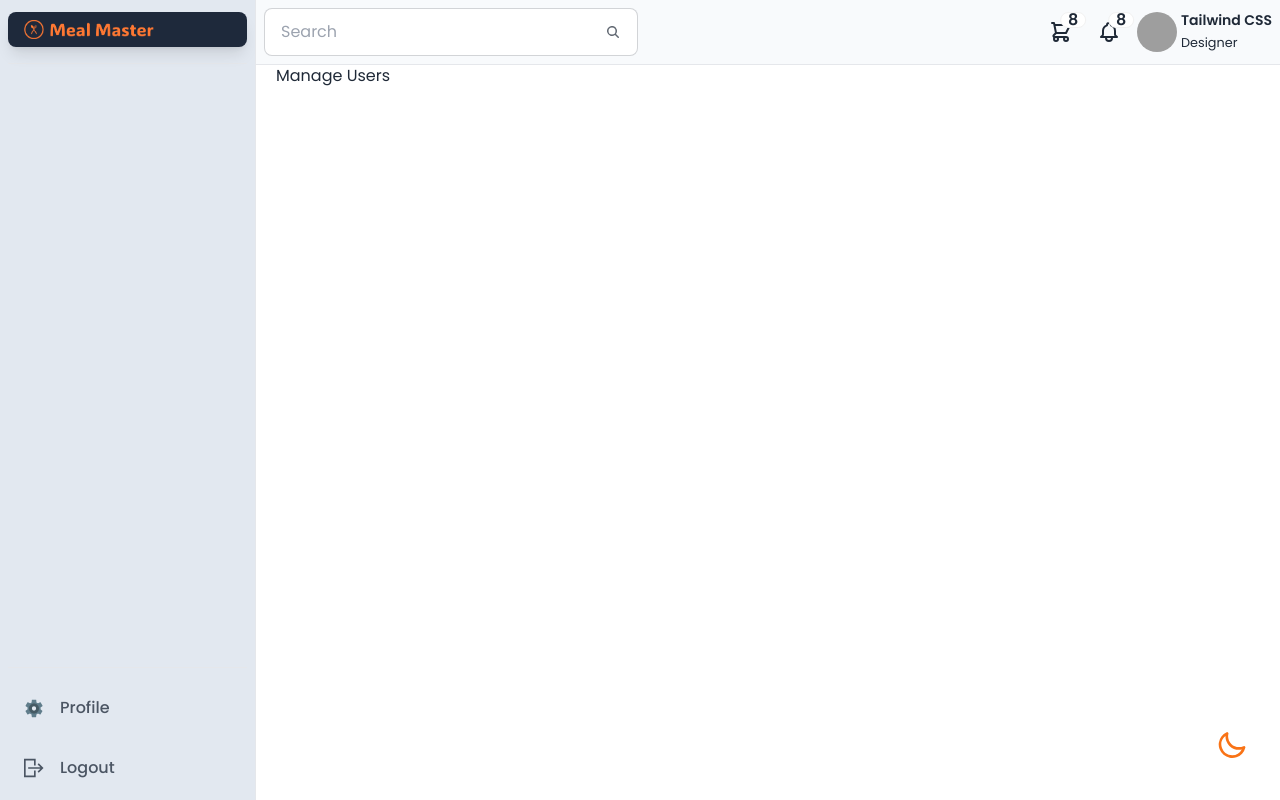
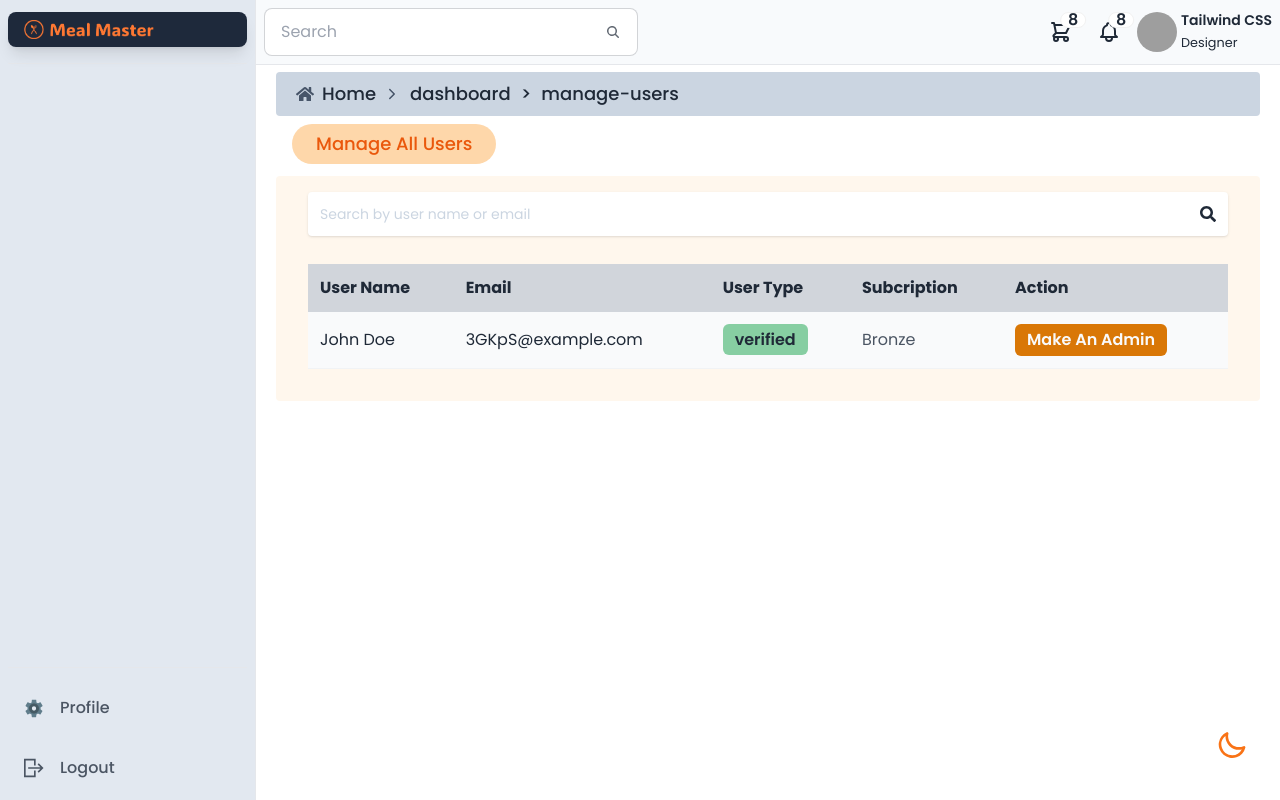
Before and after one commit to JuborajSujon/meal-master-client, a React (Vite) app: page /dashboard/manage-users in a window 1280 px wide. Built offline with nearby package versions, Linux system fonts and the light colour scheme; no server answers; grey boxes are pictures that could not be loaded.

Commit message:
Added Manage user page

```diff
--- a/src/AuthProvider/AuthProvider.jsx
+++ b/src/AuthProvider/AuthProvider.jsx
@@ -97,8 +97,8 @@ const AuthProvider = ({ children }) => {
       email: user?.email,
       name: user?.displayName,
       photo: user?.photoURL || "https://i.ibb.co/Jn1jJHN/avater.png",
-      role: "bronze",
-      status: "verified",
+      role: "verified",
+      badge: "bronze",
       createdAt: user?.metadata.createdAt,
       lastLogin: user?.metadata.lastLoginAt,
     };
--- a/src/Routes/Routes.jsx
+++ b/src/Routes/Routes.jsx
@@ -10,8 +10,9 @@ import Login from "../pages/Login/Login";
 import Register from "../pages/Register/Register";
 import PrivateRoute from "./PrivateRoute";
 import Dashboard from "../Layout/Dashboard";
-import AddMeal from "../pages/Dashboard/AddMeal/AddMeal";
+import AddMeal from "../pages/Dashboard/AdminPage/AddMeal/AddMeal";
 import UserProfile from "../pages/Dashboard/UserProfile/UserProfile";
+import ManageUsers from "../pages/Dashboard/AdminPage/ManageUsers/ManageUsers";
 
 export const router = createBrowserRouter([
   {
@@ -72,7 +73,7 @@ export const router = createBrowserRouter([
       },
       {
         path: "/dashboard/manage-users",
-        element: <div>Manage Users</div>,
+        element: <ManageUsers />,
       },
       {
         path: "/dashboard/add-meal",
--- /dev/null
+++ b/src/pages/Dashboard/AdminPage/ManageUsers/ManageUsers.jsx
@@ -0,0 +1,78 @@
+import { Helmet } from "react-helmet-async";
+import Breadcrumbs from "../../../../components/Breadcrumbs/Breadcrumbs";
+import SectionTitle from "../../../../components/SectionTitle/SectionTitle";
+import { FaSearch } from "react-icons/fa";
+
+export default function ManageUsers() {
+  return (
+    <div>
+      <Helmet>
+        <title>Add Meal | Dashboard</title>
+      </Helmet>
+      <div className="py-2">
+        <Breadcrumbs />
+      </div>
+      <div>
+        <SectionTitle title="Manage All Users" />
+      </div>
+      <div className="bg-orange-50 dark:bg-slate-800 p-4 rounded">
+        <div>
+          {/* search */}
+          <div className="relative w-full px-4 mb-3">
+            <input
+              type="text"
+              name="search"
+              className="border-0 px-3 py-3 placeholder-slate-300 text-slate-600 bg-white rounded text-sm shadow focus:outline-none focus:ring w-full ease-linear transition-all duration-150"
+              placeholder="Search by user name or email"
+            />
+            <div className="absolute top-1/2 -translate-y-1/2 right-7 ">
+              <FaSearch />
+            </div>
+          </div>
+
+          {/* table */}
+          <div>
+            <div className=" p-2 sm:p-4 text-gray-800">
+              <div className="overflow-x-auto">
+                <table className="min-w-full text-base">
+                  <thead className="bg-gray-300">
+                    <tr className="text-left">
+                      <th className="p-3">User Name</th>
+                      <th className="p-3">Email</th>
+                      <th className="p-3">User Type</th>
+                      <th className="p-3">Subcription</th>
+                      <th className="p-3">Action</th>
+                    </tr>
+                  </thead>
+                  <tbody>
+                    <tr className="border-b border-opacity-20 border-gray-300 bg-gray-50">
+                      <td className="p-3">
+                        <p>John Doe</p>
+                      </td>
+                      <td className="p-3">
+                        <p>3GKpS@example.com</p>
+                      </td>
+                      <td className="p-3">
+                        <span className="px-3 py-1 font-semibold rounded-md bg-green-600/50 ">
+                          verified
+                        </span>
+                      </td>
+                      <td className="p-3">
+                        <p className="text-gray-600">Bronze</p>
+                      </td>
+                      <td className="p-3">
+                        <button className="px-3 py-1 font-semibold rounded-md bg-amber-600 text-gray-50">
+                          Make An Admin
+                        </button>
+                      </td>
+                    </tr>
+                  </tbody>
+                </table>
+              </div>
+            </div>
+          </div>
+        </div>
+      </div>
+    </div>
+  );
+}
```
Also changed, not shown: src/pages/Dashboard/AdminPage/AddMeal/AddMeal.jsx (renamed from src/pages/Dashboard/AddMeal/AddMeal.jsx, +5 -5 lines).
